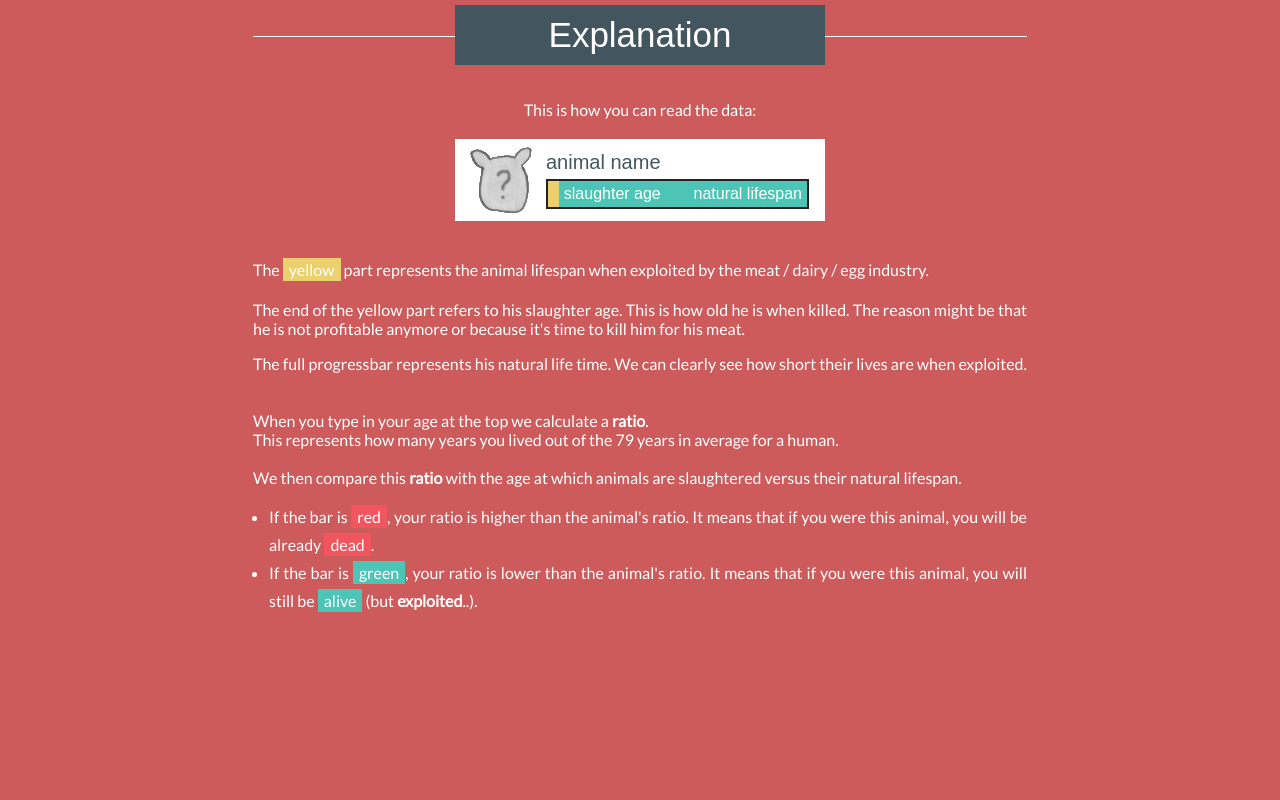
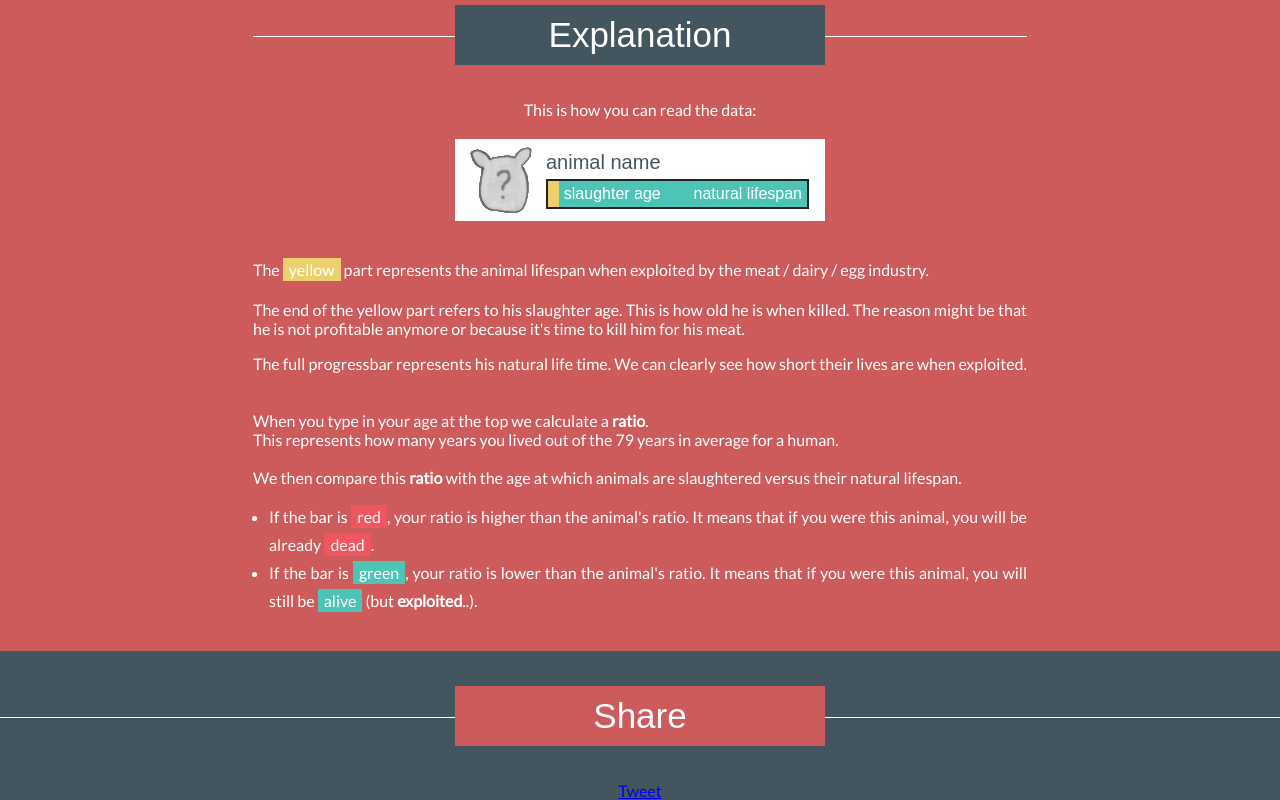
Before and after one commit to luseeds/wysba, a React (Create React App) app: page / in a window 1280 px wide. Shown: the part 942-1742 px from the top of the page. Before the commit the page ends 1593 px from the top, so only its background shows below. Built offline with nearby package versions, Linux system fonts and the light colour scheme; a web font is replaced by a local one.

Commit message:
wip - share component

```diff
--- a/public/index.html
+++ b/public/index.html
@@ -36,5 +36,6 @@
       To begin the development, run `npm start` or `yarn start`.
       To create a production bundle, use `npm run build` or `yarn build`.
     -->
+    <script async src="https://platform.twitter.com/widgets.js" charset="utf-8"></script>
   </body>
 </html>
--- a/src/components/result/Result.js
+++ b/src/components/result/Result.js
@@ -6,13 +6,14 @@ import Animals from 'components/animals/Animals'
 import Animal from 'components/animals/Animal'
 import Label from 'components/ui/label/Label'
 import SectionTitle from 'components/ui/sectionTitle/SectionTitle'
+import Share from 'components/share/Share'
 import { HUMAN_LIFE_EXPECTANCY } from 'components/age/ageStore'
 import './Result.css'
 
 const exampleAnimal = { name: 'animal name', lifespan: 'natural lifespan', slaughter: 'slaughter age', ratio: 4.17, key: 'unknown' }
 
 const Result = ({ age, ratio, children }) => (
-  <section className="result">
+  <div>
     <section className="result-animals">
       <span className={age ? '' : 'hidden'}>So you lived {ratio}% of a 'standard' life. (based on a human lifespan of {HUMAN_LIFE_EXPECTANCY} years)</span>
       <Animals ratio={ratio}/>
@@ -53,7 +54,8 @@ const Result = ({ age, ratio, children }) => (
         </div>
       </div>
     </section>
-  </section>
+    <Share/>
+  </div>
 )
 Result.propTypes = {
   age: PropTypes.number,
--- /dev/null
+++ b/src/components/share/Share.js
@@ -0,0 +1,15 @@
+import React from 'react'
+
+import SectionTitle from 'components/ui/sectionTitle/SectionTitle'
+import './Share.css'
+
+const Share = () => (
+  <section className="result-share">
+    <div className="text-center">
+      <SectionTitle reverse>Share</SectionTitle>
+    </div>
+    <a href="https://twitter.com/share?ref_src=twsrc%5Etfw" className="twitter-share-button" data-size="large" data-text="Farmed animals are killed at a very young age, if you were one, would you still be alive? Find the answer:" data-url="http://wysba.luseeds.com" data-via="luseeds" data-hashtags="wysba" data-dnt="true" data-show-count="false">Tweet</a>
+  </section>
+)
+
+export default Share
--- a/src/components/ui/sectionTitle/SectionTitle.css
+++ b/src/components/ui/sectionTitle/SectionTitle.css
@@ -24,3 +24,7 @@
   min-width: 300px;
   max-width: 370px;
 }
+
+.section-title.reverse > div {
+  background: #cd5b5c;
+}
--- a/src/components/ui/sectionTitle/SectionTitle.js
+++ b/src/components/ui/sectionTitle/SectionTitle.js
@@ -3,12 +3,13 @@ import PropTypes from 'prop-types'
 
 import './SectionTitle.css'
 
-const SectionTitle = ({ children }) => (
-  <h3 className="section-title handwritten">
+const SectionTitle = ({ children, reverse }) => (
+  <h3 className={`section-title handwritten ${reverse ? 'reverse' : ''}`}>
     <div>{children}</div>
   </h3>
 )
 SectionTitle.propTypes = {
+  reverse: PropTypes.bool,
   children: PropTypes.node,
 }
 
```
Also changed, not shown: src/components/ui/section/Section.css (added, +17 -0 lines), src/components/ui/section/Section.js (added, +17 -0 lines), src/components/share/Share.css (added).
